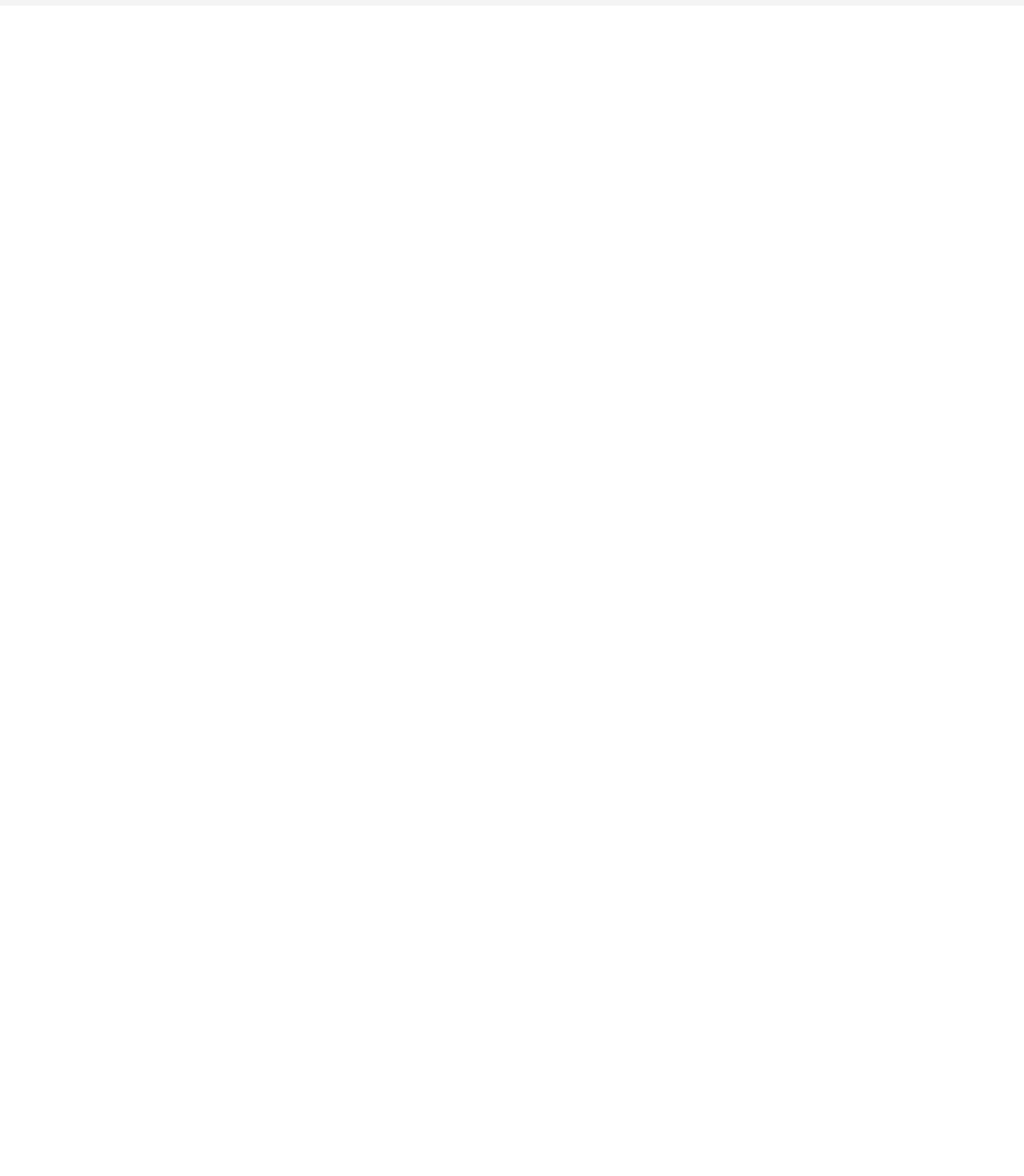
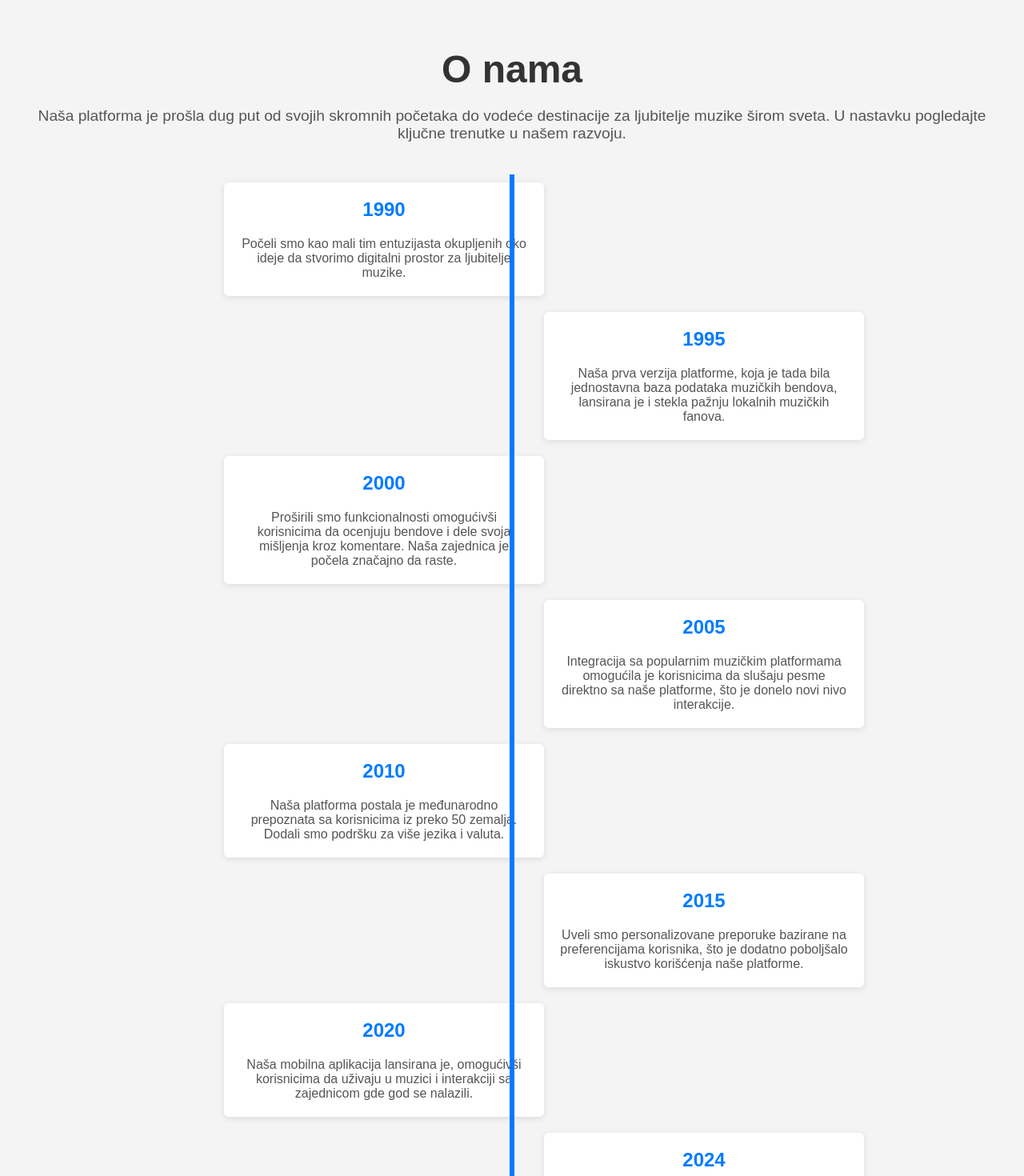
Before and after one commit to elab-development/internet-tehnologije-projekat-bendovi_2020_0172, a React (Create React App) app in the folder bendovireact/: page / in a window 1280 px wide. Shown: the part 1220-2690 px from the top of the page at 80% size. Before the commit the page ends 1227 px from the top, so only its background shows below. Built offline with nearby package versions, Linux system fonts and the light colour scheme; no server answers.

Commit message:
kreirana komponenta onama

```diff
--- a/bendovireact/src/App.js
+++ b/bendovireact/src/App.js
@@ -2,12 +2,14 @@ import logo from './logo.svg';
 import './App.css';
 import Pocetna from './Komponente/Pocetna';
 import BandsTable from './Komponente/BandsTable';
+import AboutUs from './Komponente/AboutUs';
 
 function App() {
   return (
     <div className="App">
       <Pocetna></Pocetna>
       <BandsTable></BandsTable>
+      <AboutUs></AboutUs>
     </div>
   );
 }
--- /dev/null
+++ b/bendovireact/src/Komponente/AboutUs.css
@@ -0,0 +1,78 @@
+.about-us-container {
+    font-family: Arial, sans-serif;
+    padding: 20px;
+    background-color: #f4f4f4;
+    color: #333;
+}
+
+.title {
+    text-align: center;
+    font-size: 3em;
+    margin-bottom: 20px;
+    color: #333;
+}
+
+.intro-text {
+    text-align: center;
+    font-size: 1.2em;
+    margin-bottom: 40px;
+    color: #555;
+}
+
+.timeline {
+    position: relative;
+    max-width: 800px;
+    margin: 0 auto;
+}
+
+.timeline::after {
+    content: '';
+    position: absolute;
+    width: 6px;
+    background-color: #007bff;
+    top: 0;
+    bottom: 0;
+    left: 50%;
+    margin-left: -3px;
+}
+
+.timeline-item {
+    padding: 10px 40px;
+    position: relative;
+    width: 50%;
+}
+
+.timeline-item:nth-child(odd) {
+    left: 0;
+}
+
+.timeline-item:nth-child(even) {
+    left: 50%;
+}
+
+.timeline-content {
+    padding: 20px;
+    background-color: white;
+    position: relative;
+    border-radius: 6px;
+    box-shadow: 0 2px 8px rgba(0, 0, 0, 0.1);
+}
+
+.timeline-content h2 {
+    margin-top: 0;
+    color: #007bff;
+}
+
+.timeline-content p {
+    margin-bottom: 0;
+    color: #555;
+}
+
+@media screen and (max-width: 768px) {
+    .timeline-item {
+        width: 100%;
+        left: 0;
+        padding-left: 70px;
+        padding-right: 25px;
+    }
+}
--- /dev/null
+++ b/bendovireact/src/Komponente/AboutUs.jsx
@@ -0,0 +1,66 @@
+import React from 'react';
+import './AboutUs.css';
+
+const AboutUs = () => {
+    return (
+        <div className="about-us-container">
+            <h1 className="title">O nama</h1>
+            <p className="intro-text">
+                Naša platforma je prošla dug put od svojih skromnih početaka do vodeće destinacije za ljubitelje muzike širom sveta.
+                U nastavku pogledajte ključne trenutke u našem razvoju.
+            </p>
+            <div className="timeline">
+                <div className="timeline-item">
+                    <div className="timeline-content">
+                        <h2>1990</h2>
+                        <p>Počeli smo kao mali tim entuzijasta okupljenih oko ideje da stvorimo digitalni prostor za ljubitelje muzike.</p>
+                    </div>
+                </div>
+                <div className="timeline-item">
+                    <div className="timeline-content">
+                        <h2>1995</h2>
+                        <p>Naša prva verzija platforme, koja je tada bila jednostavna baza podataka muzičkih bendova, lansirana je i stekla pažnju lokalnih muzičkih fanova.</p>
+                    </div>
+                </div>
+                <div className="timeline-item">
+                    <div className="timeline-content">
+                        <h2>2000</h2>
+                        <p>Proširili smo funkcionalnosti omogućivši korisnicima da ocenjuju bendove i dele svoja mišljenja kroz komentare. Naša zajednica je počela značajno da raste.</p>
+                    </div>
+                </div>
+                <div className="timeline-item">
+                    <div className="timeline-content">
+                        <h2>2005</h2>
+                        <p>Integracija sa popularnim muzičkim platformama omogućila je korisnicima da slušaju pesme direktno sa naše platforme, što je donelo novi nivo interakcije.</p>
+                    </div>
+                </div>
+                <div className="timeline-item">
+                    <div className="timeline-content">
+                        <h2>2010</h2>
+                        <p>Naša platforma postala je međunarodno prepoznata sa korisnicima iz preko 50 zemalja. Dodali smo podršku za više jezika i valuta.</p>
+                    </div>
+                </div>
+                <div className="timeline-item">
+                    <div className="timeline-content">
+                        <h2>2015</h2>
+                        <p>Uveli smo personalizovane preporuke bazirane na preferencijama korisnika, što je dodatno poboljšalo iskustvo korišćenja naše platforme.</p>
+                    </div>
+                </div>
+                <div className="timeline-item">
+                    <div className="timeline-content">
+                        <h2>2020</h2>
+                        <p>Naša mobilna aplikacija lansirana je, omogućivši korisnicima da uživaju u muzici i interakciji sa zajednicom gde god se nalazili.</p>
+                    </div>
+                </div>
+                <div className="timeline-item">
+                    <div className="timeline-content">
+                        <h2>2024</h2>
+                        <p>Proslavljamo 34 godine postojanja sa planovima za budućnost koji uključuju napredne AI tehnologije za muzičke preporuke i još veću povezanost korisnika.</p>
+                    </div>
+                </div>
+            </div>
+        </div>
+    );
+}
+
+export default AboutUs;
```
